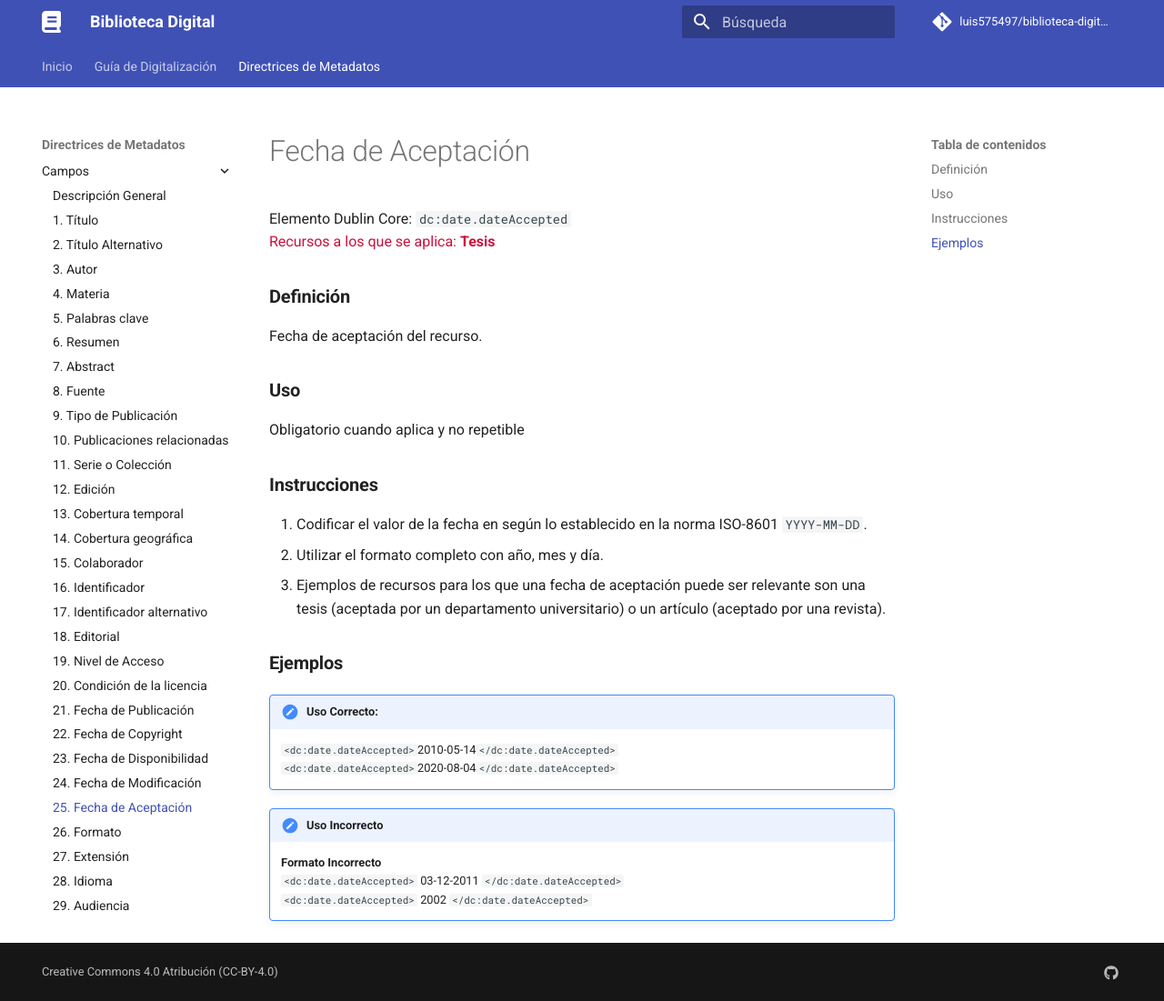
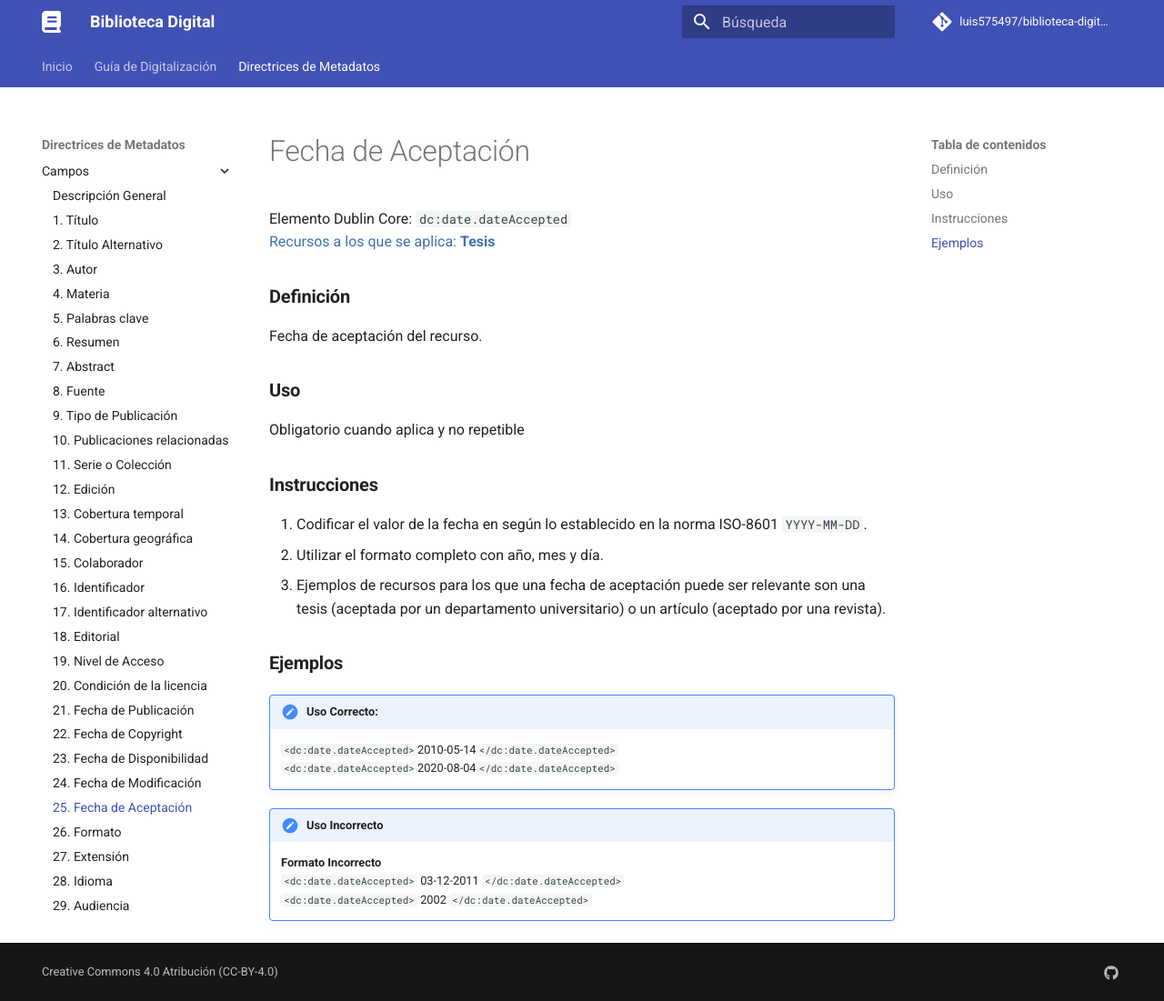
Before and after one commit to luis575497/biblioteca-digital-docs, an MkDocs documentation site: the page built from docs/metadatos/facept.md, in a window 1280 px wide and 1101 px high. Shown: the whole window at 91% size. Built offline with MkDocs 1.6.1 and Material for MkDocs 9.7.7, drawn with Linux system fonts in a browser that asks for light colours; comment, search, counter and statistics services are not loaded; the version menu is left out.

Commit message:
Update facept.md

```diff
--- a/docs/metadatos/facept.md
+++ b/docs/metadatos/facept.md
@@ -1,6 +1,6 @@
 #Fecha de Aceptación
 Elemento Dublin Core: `dc:date.dateAccepted`
-<span style="color:#CD113B">Recursos a los que se aplica: __Tesis__ </span>
+<span style="color:#3F72AF">Recursos a los que se aplica: __Tesis__ </span>
 
 ### __Definición__
 Fecha de aceptación del recurso.
```
